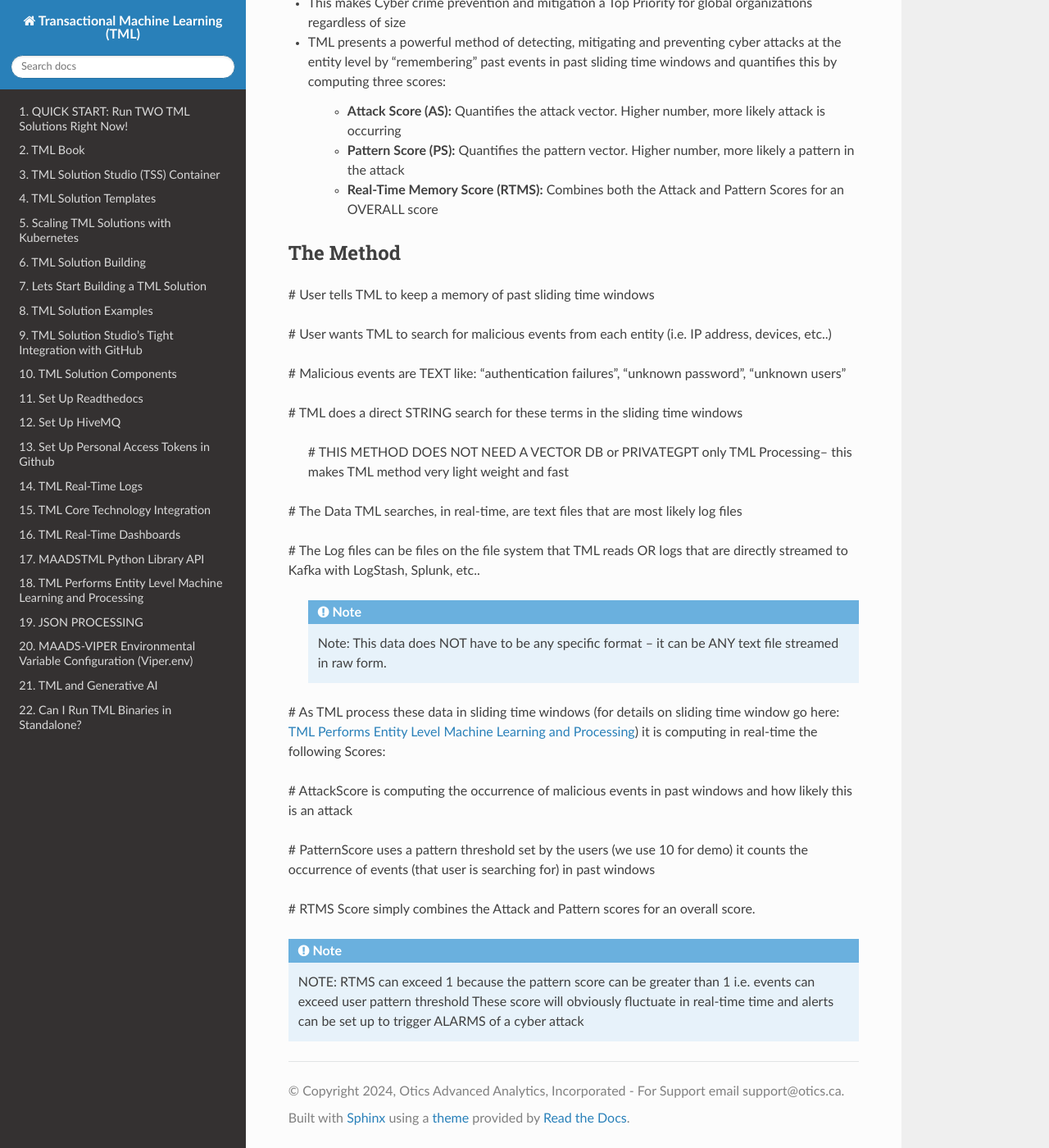
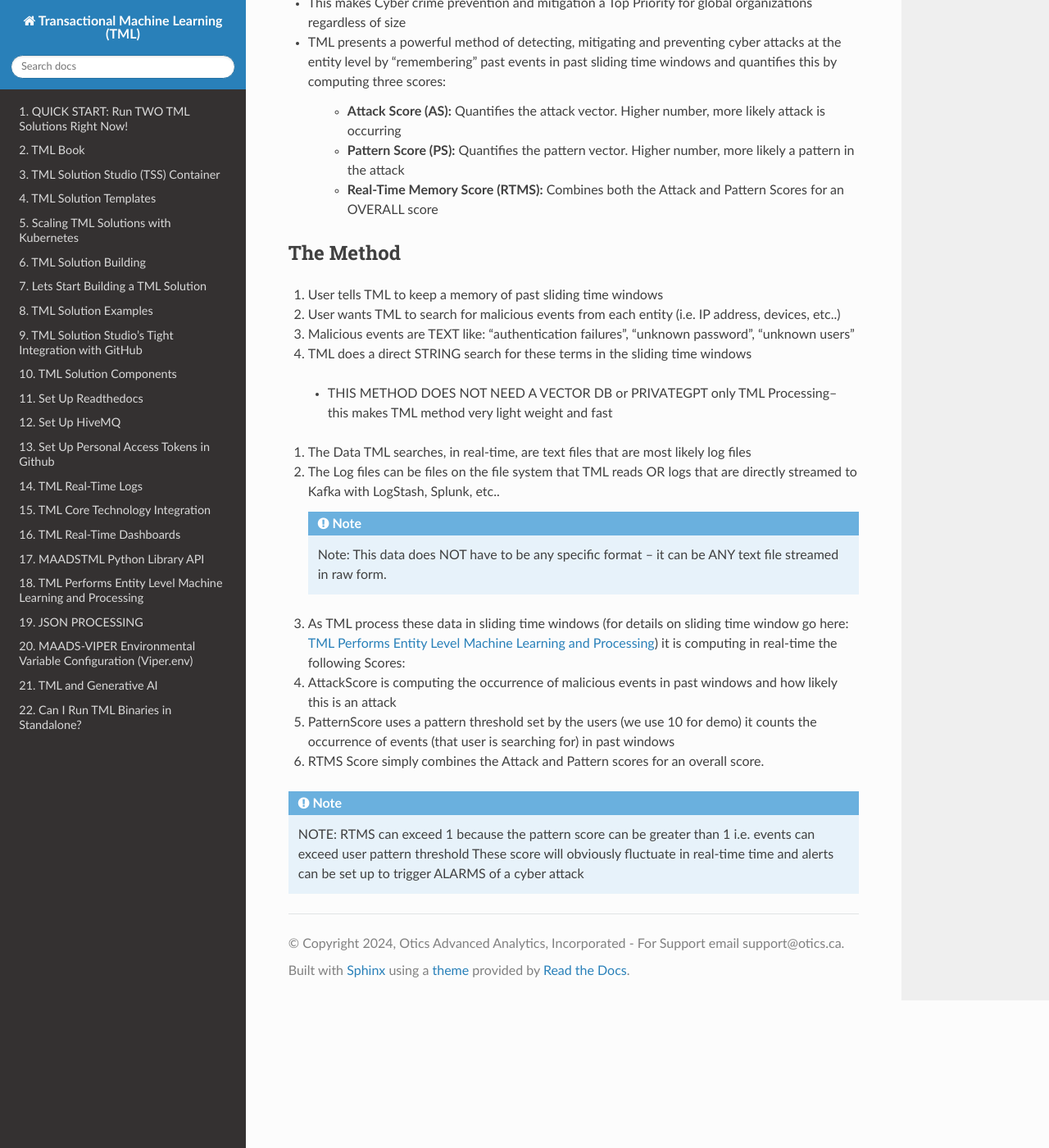
Before and after one commit to smaurice101/readthedocs, a Sphinx documentation site: the page built from docs/source/rtms.rst, in a window 1280 px wide and 1400 px high, scrolled down 397 px. Shown: the whole window at 82% size. Built offline with Sphinx 7.4.7 and the Read the Docs theme 3.1.0, drawn with Linux system fonts in a browser that asks for light colours.

Commit message:
Update rtms.rst

```diff
--- a/docs/source/rtms.rst
+++ b/docs/source/rtms.rst
@@ -22,30 +22,30 @@ How TML Maintains Past Memory of Events Using Sliding Time Windows
 The Method
 -------------------
 
-# User tells TML to keep a memory of past sliding time windows
+#. User tells TML to keep a memory of past sliding time windows
 
-# User wants TML to search for malicious events from each entity (i.e. IP address, devices, etc..)
+#. User wants TML to search for malicious events from each entity (i.e. IP address, devices, etc..)
 
-# Malicious events are TEXT like: “authentication failures”, “unknown password”, “unknown users”
+#. Malicious events are TEXT like: “authentication failures”, “unknown password”, “unknown users”
 
-# TML does a direct STRING search for these terms in the sliding time windows
+#. TML does a direct STRING search for these terms in the sliding time windows
 
-  # THIS METHOD DOES NOT NEED A VECTOR DB or PRIVATEGPT only TML Processing– this makes TML method very light weight and fast
+  * THIS METHOD DOES NOT NEED A VECTOR DB or PRIVATEGPT only TML Processing– this makes TML method very light weight and fast
 
-# The Data TML searches, in real-time, are text files that are most likely log files
+#. The Data TML searches, in real-time, are text files that are most likely log files
 
-# The Log files can be files on the file system that TML reads OR logs that are directly streamed to Kafka with LogStash, Splunk, etc..
+#. The Log files can be files on the file system that TML reads OR logs that are directly streamed to Kafka with LogStash, Splunk, etc..
 
    .. note::
       Note: This data does NOT have to be any specific format – it can be ANY text file streamed in raw form.
 
-# As TML process these data in sliding time windows (for details on sliding time window go here: :ref:`TML Performs Entity Level Machine Learning and Processing`) it is computing in real-time the following Scores:
+#. As TML process these data in sliding time windows (for details on sliding time window go here: :ref:`TML Performs Entity Level Machine Learning and Processing`) it is computing in real-time the following Scores:
 
-# AttackScore is computing the occurrence of malicious events in past windows and how likely this is an attack
+#. AttackScore is computing the occurrence of malicious events in past windows and how likely this is an attack
 
-# PatternScore uses a pattern threshold set by the users (we use 10 for demo) it counts the occurrence of  events (that user is searching for) in past windows
+#. PatternScore uses a pattern threshold set by the users (we use 10 for demo) it counts the occurrence of  events (that user is searching for) in past windows
 
-# RTMS Score simply combines the Attack and Pattern scores for an overall score.
+#. RTMS Score simply combines the Attack and Pattern scores for an overall score.
 
 .. note::
    NOTE: RTMS can exceed 1 because the pattern score can be greater than 1 i.e. events can exceed user pattern threshold
```
